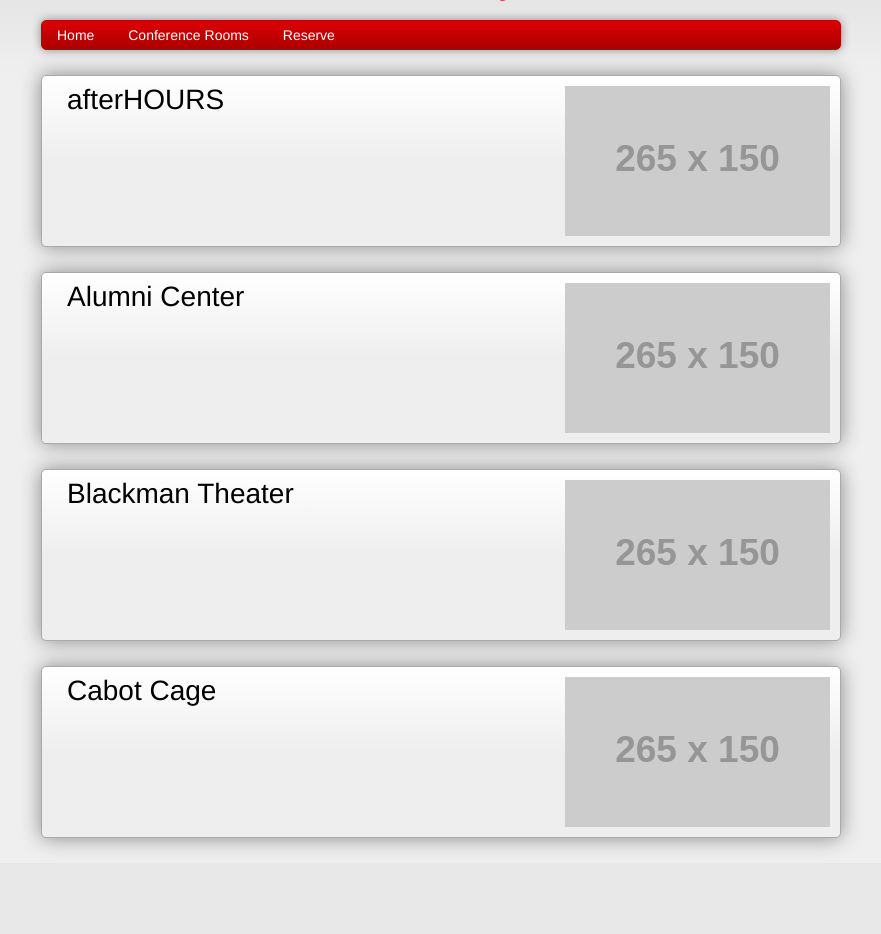
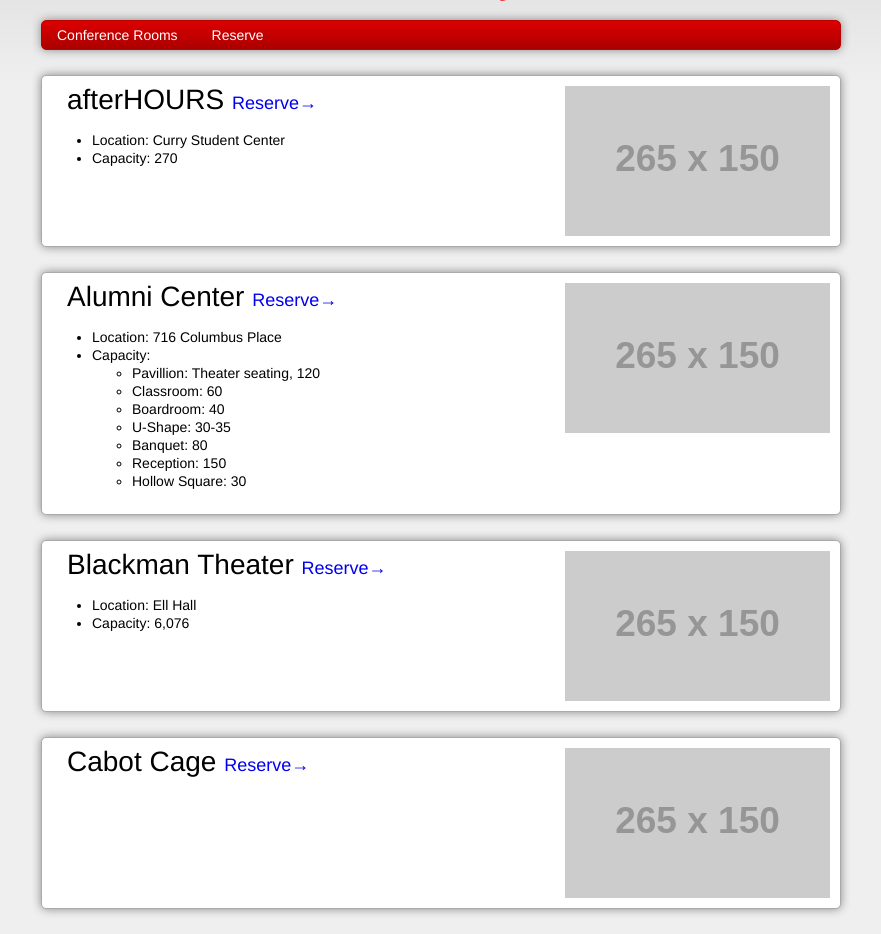
Before and after one commit to pranav/cs4550reservation, a PHP site: page / in a window 1280 px wide. Shown: the part 64-998 px from the top of the page, without its empty margins (199-1080 px from the left). Before the commit the page ends 911 px from the top, so only its background shows below. Run offline with PHP 8.4, Linux system fonts and the light colour scheme; grey boxes labelled with a size stand in for pictures from a placeholder-image service; some libraries are stand-ins or nearby versions.

Commit message:
First version

```diff
--- a/index.html
+++ b/index.html
@@ -10,28 +10,49 @@
         <h1><img src="img/logo.png">Northeastern University Reservations</h1>
       </div>
       <div class="menu">
-        <a href="#">Home</a>
-        <a href="">Conference Rooms</a>
-        <a href="">Reserve</a>
+        <a href="index.html">Conference Rooms</a>
+        <a href="reserve.html">Reserve</a>
       </div>
       <div class="conference-room">
         <img src="http://placehold.it/265x150">
-        <h1>afterHOURS</h1>
+        <h1>afterHOURS <a class="small" href="reserve.html">Reserve&rarr;</a></h1>
+        <ul>
+          <li>Location: Curry Student Center</li>
+          <li>Capacity: 270</li>
+        </ul>
         <div class="clear"></div>
       </div>
       <div class="conference-room">
         <img src="http://placehold.it/265x150">
-        <h1>Alumni Center</h1>
+        <h1>Alumni Center <a class="small" href="reserve.html">Reserve&rarr;</a></h1>
+        <ul>
+          <li>Location: 716 Columbus Place</li>
+          <li>Capacity:
+            <ul>
+              <li>Pavillion: Theater seating, 120</li>
+              <li>Classroom: 60</li>
+              <li>Boardroom: 40</li>
+              <li>U-Shape: 30-35</li>
+              <li>Banquet: 80</li>
+              <li>Reception: 150</li>
+              <li>Hollow Square: 30</li>
+            </ul>
+          </li>
+        </ul>
         <div class="clear"></div>
       </div>
       <div class="conference-room">
         <img src="http://placehold.it/265x150">
-        <h1>Blackman Theater</h1>
+        <h1>Blackman Theater <a class="small" href="reserve.html">Reserve&rarr;</a></h1>
+        <ul>
+          <li>Location: Ell Hall</li>
+          <li>Capacity: 6,076</li>
+        </ul>
         <div class="clear"></div>
       </div>
       <div class="conference-room">
         <img src="http://placehold.it/265x150">
-        <h1>Cabot Cage</h1>
+        <h1>Cabot Cage <a class="small" href="reserve.html">Reserve&rarr;</a></h1>
         <div class="clear"></div>
       </div>
     </div>
--- a/style.css
+++ b/style.css
@@ -5,6 +5,11 @@ body {
   font-family:"Helvetica", "Arial", sans-serif;
   font-size:14px;
   line-height:28px;
+}
+
+img.round {
+  border-radius:5px;
+  margin-bottom:25px;
 }
 
 .container {
@@ -48,12 +53,13 @@ body {
 }
 
 .conference-room {
-  background:-webkit-linear-gradient(top, #fff 0%, #eee 50%) #eee;
+  /*background:-webkit-linear-gradient(top, #fff 0%, #eee 50%) #eee;*/
+  background:white;
   padding:10px;
   border:1px solid #aaa;
   border-radius:5px;
   margin:25px 0;
-  box-shadow:0 0 20px #888;
+  box-shadow:0 0 10px #888;
 
 }
 
@@ -70,6 +76,20 @@ body {
   font-weight:normal;
 }
 
+.conference-room h1 a.small {
+  font-size:18px;
+  text-decoration:none;
+}
+
+.conference-room li {
+  margin:0;
+  line-height:18px;
+}
+
 .clear {
   clear:both;
 }
+
+.reserve-form {
+  padding:15px;
+}
```
Also changed, not shown: reserve.html (added, +28 -0 lines).
